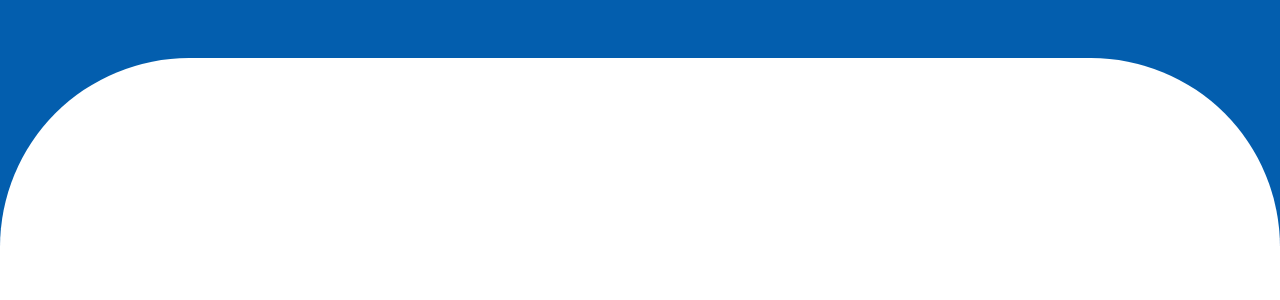
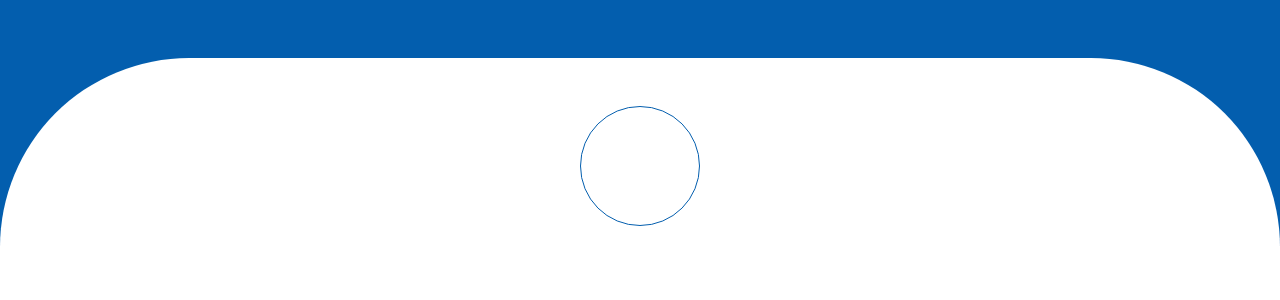
Before and after one commit to Maxwell011/moni-finance, a Next.js app: page /profile in a window 1280 px wide. Shown: the top 300 px of the page. Built offline with nearby package versions, Linux system fonts and the light colour scheme.

Commit message:
Added first div

```diff
--- a/src/app/profile/page.tsx
+++ b/src/app/profile/page.tsx
@@ -4,8 +4,24 @@ const Profile = () => {
       <section className='bg-[#035EAE] w-full h-[246px] lg:w-full'>
         <div className='w-full h-[189px] rounded-[500px_500px_0px_0px] bg-white absolute top-[58px]'>
           {/* Profile image */}
-          <div className="">
-
+          <div className=''>
+            <div className='first flex items-center justify-center mt-12'>
+              <svg
+                xmlns='http://www.w3.org/2000/svg'
+                width='120'
+                height='120'
+                viewBox='0 0 120 120'
+                fill='none'
+              >
+                <circle
+                  cx='60'
+                  cy='60'
+                  r='59.5'
+                  stroke='#035EAE'
+                  stroke-linejoin='round'
+                />
+              </svg>
+            </div>
           </div>
         </div>
       </section>
```
